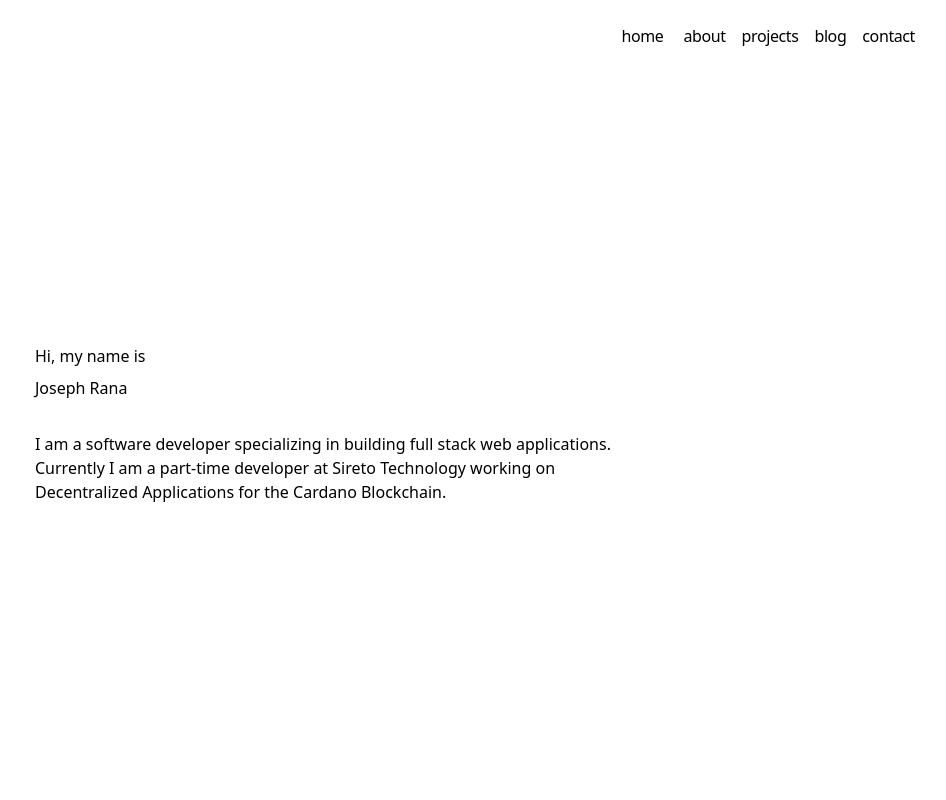
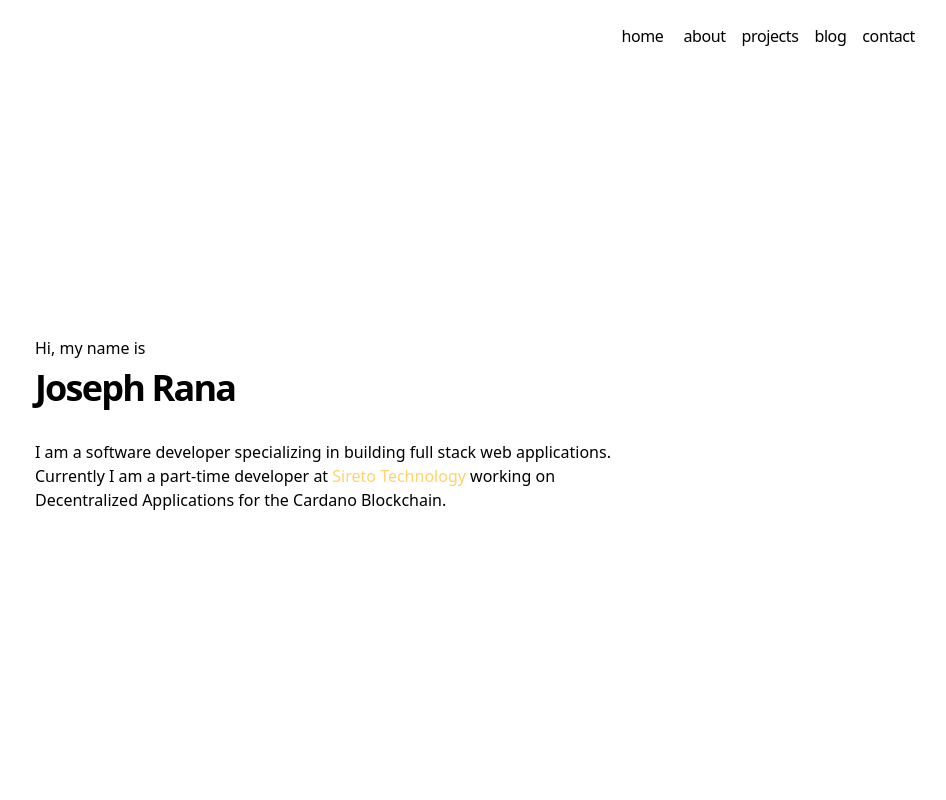
Before and after one commit to JosephRana11/v1, a Next.js app: page / in a window 1280 px wide. Shown: the top 800 px of the page, without its empty margins (317-1263 px from the left). Built offline with nearby package versions, Linux system fonts and the light colour scheme.

Commit message:
chore: update style file paths

```diff
--- a/app/layout.tsx
+++ b/app/layout.tsx
@@ -1,4 +1,4 @@
-import '../public/assets/global.css'
+import 'app/styles/global.css'
 import type { Metadata } from 'next'
 import { GeistSans } from 'geist/font/sans'
 import { GeistMono } from 'geist/font/mono'
@@ -7,7 +7,7 @@ import { Analytics } from '@vercel/analytics/react'
 import { SpeedInsights } from '@vercel/speed-insights/next'
 import Footer from './components/oraganisms/footer'
 // import { baseUrl } from './sitemap'
-import '../public/assets/global.css'
+import 'app/styles/tailwind.css'
 import SocialsNav from './components/oraganisms/SocialsNav'
 
 //todo configure sitemap
--- a/tailwind.config.js
+++ b/tailwind.config.js
@@ -5,6 +5,7 @@ module.exports = {
       "./app/**/*.{js,ts,jsx,tsx,mdx}",
       "./pages/**/*.{js,ts,jsx,tsx,mdx}",
       "./components/**/*.{js,ts,jsx,tsx,mdx}",
+      "./public/**/*.{js,ts,jsx,tsx,mdx}",
     ],
     theme: {
       extend: {
```
Also changed, not shown: app/styles/global.css (renamed from public/assets/global.css), app/styles/tailwind.css (renamed from public/assets/tailwind.css).
